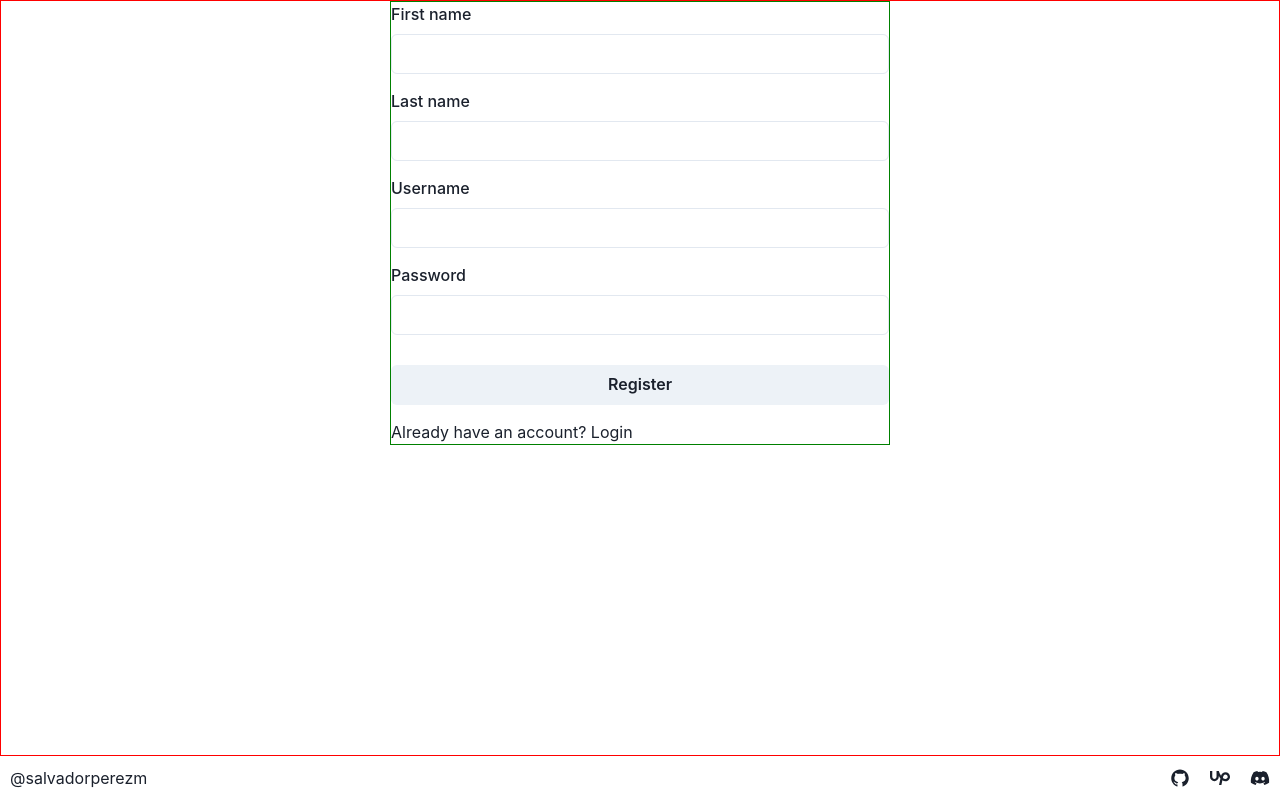
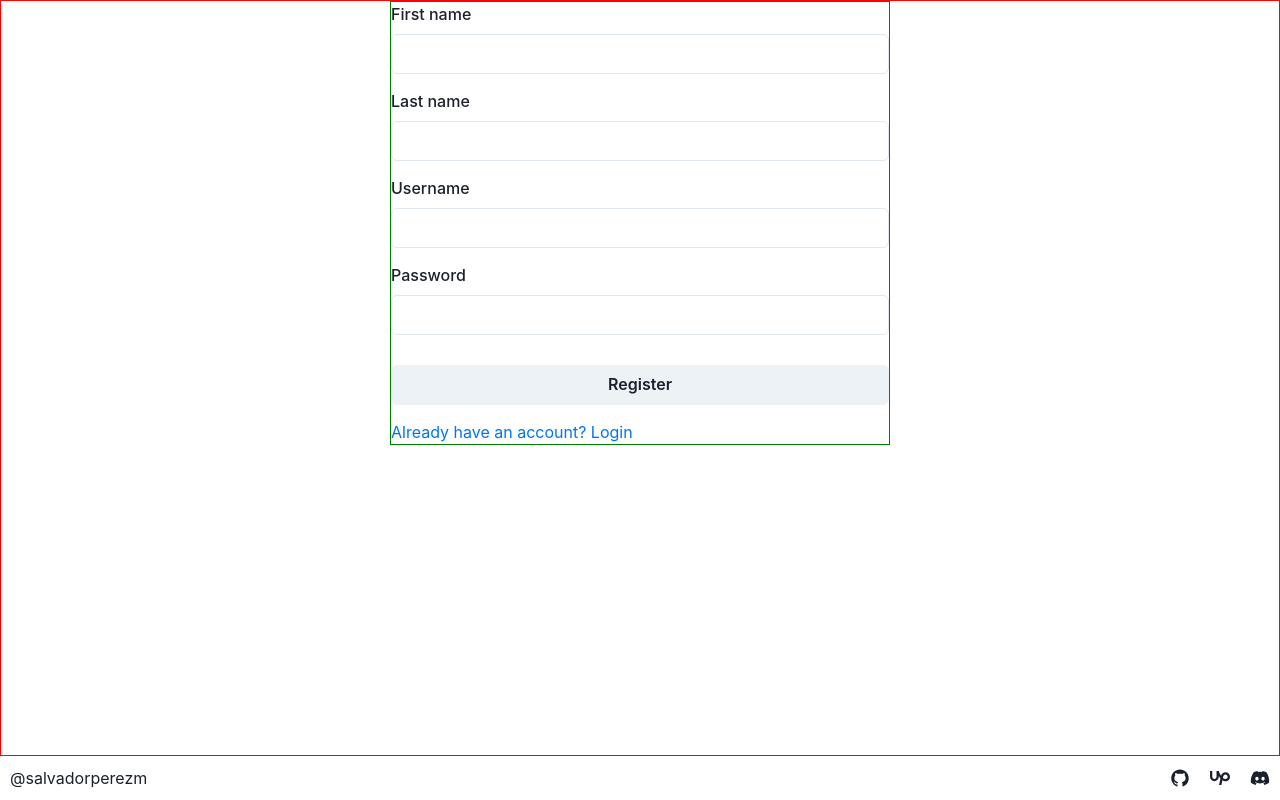
Before and after one commit to salvadorperezm/to-do-app, a React (Vite) app: page /register in a window 1280 px wide. Built offline with nearby package versions, Linux system fonts and the light colour scheme.

Commit message:
fixing custom colors not working on chakra

```diff
--- a/src/chakra/theme.js
+++ b/src/chakra/theme.js
@@ -7,9 +7,7 @@ const breakpoints = {
   xl: "1200px",
 };
 
-const customTheme = extendTheme({
-  breakpoints,
-  colors: {
+const colors = {
   main: "#0075f2",
   black: "#000000",
   white: {
@@ -20,9 +18,12 @@ const customTheme = extendTheme({
     400: "#e3e1e1",
     900: "#d1d1d1",
   },
-  },
+};
+
+const customTheme = extendTheme({
+  breakpoints,
 });
 
-const theme = extendTheme({ customTheme });
+const theme = extendTheme({ customTheme, colors });
 
 export default theme;
--- a/src/pages/Register/RegisterStyles.js
+++ b/src/pages/Register/RegisterStyles.js
@@ -1,7 +1,6 @@
 export const container = {
   border: `1px solid red`,
   height: `100%`,
-  backgroundColor: `main`,
 };
 
 export const formContainer = {
```
Lines whose indentation alone changed are shown as unchanged.
